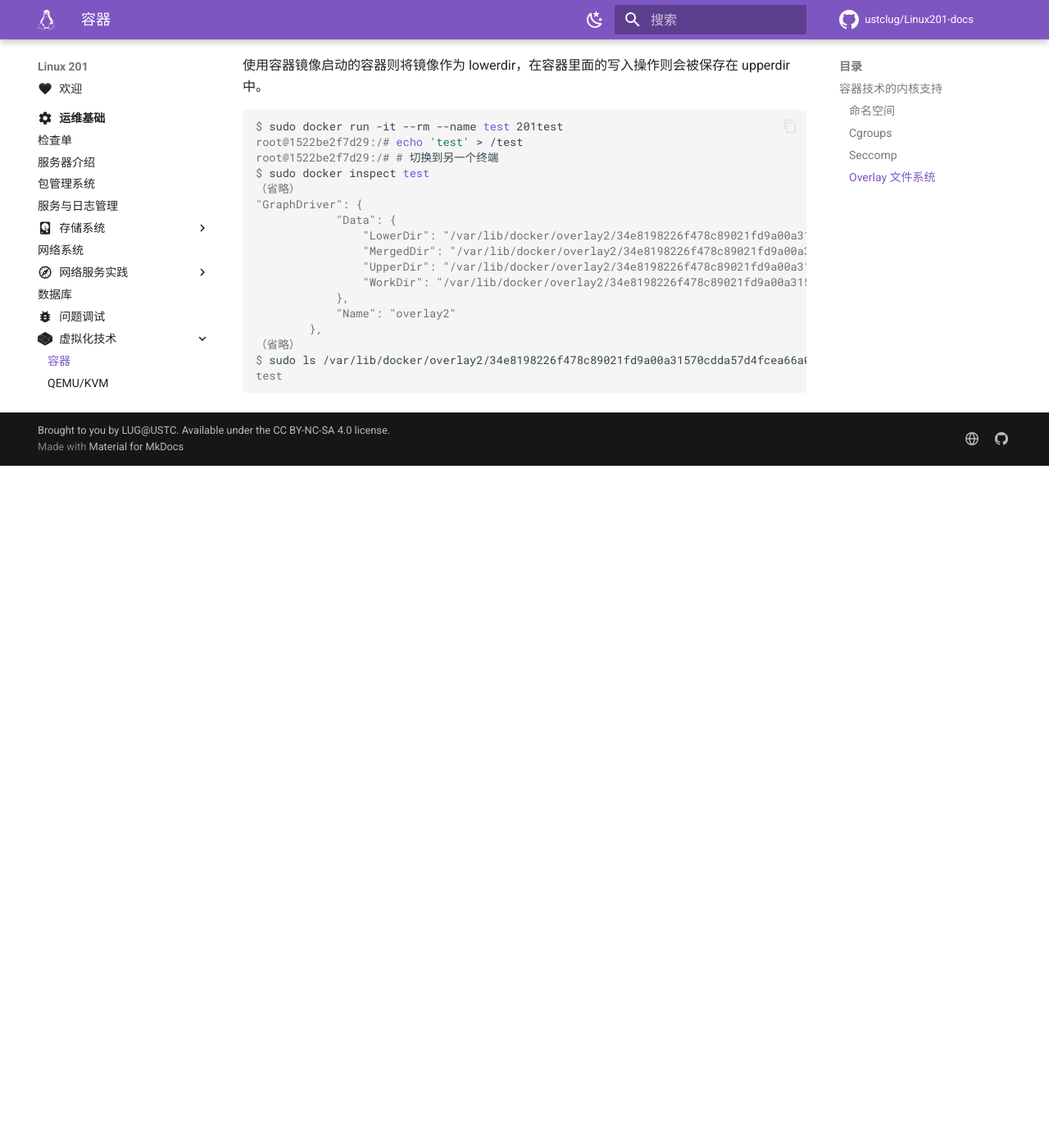
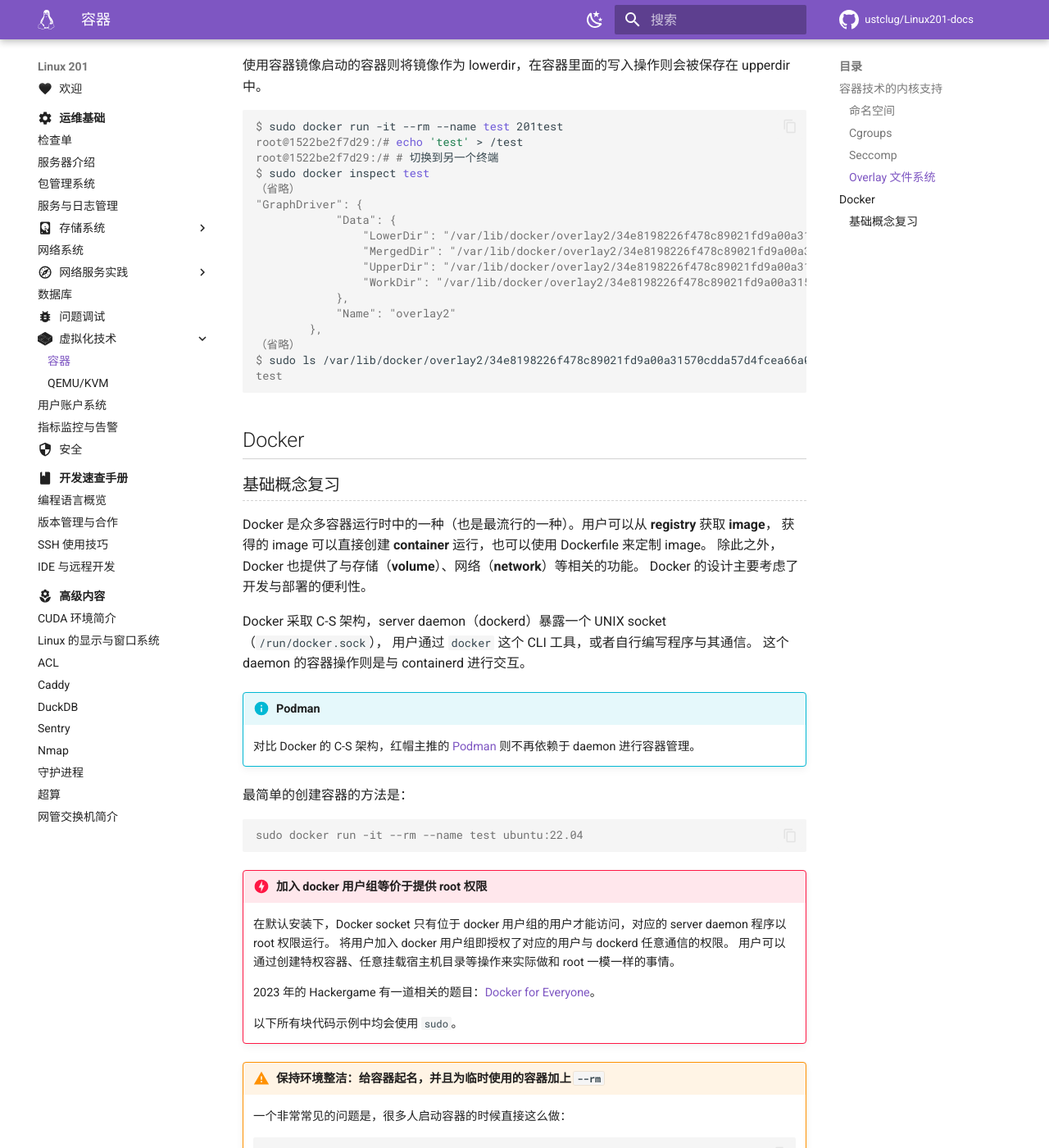
Before and after one commit to ustclug/Linux201-docs, an MkDocs documentation site: the page built from docs/ops/virtualization/container.md, in a window 1280 px wide and 1400 px high, scrolled down 7114 px. Shown: the whole window at 82% size. Built offline with MkDocs 1.6.1 and Material for MkDocs 9.7.7, drawn with Linux system fonts in a browser that asks for light colours; comment, search, counter and statistics services are not loaded; before the commit the page ends 7682 px from its top, so only the background shows below that; some of the changed text lies outside the part shown.

Commit message:
ops/virtualization: docker basic

````diff
--- a/docs/ops/virtualization/container.md
+++ b/docs/ops/virtualization/container.md
@@ -354,3 +354,75 @@
 $ sudo ls /var/lib/docker/overlay2/34e8198226f478c89021fd9a00a31570cdda57d4fcea66a0bb8506cf7b81dff5/diff/
 test
 ```
+
+## Docker
+
+### 基础概念复习 {#docker-basic}
+
+Docker 是众多容器运行时中的一种（也是最流行的一种）。用户可以从 **registry** 获取 **image**，
+获得的 image 可以直接创建 **container** 运行，也可以使用 Dockerfile 来定制 image。
+除此之外，Docker 也提供了与存储（**volume**）、网络（**network**）等相关的功能。
+Docker 的设计主要考虑了开发与部署的便利性。
+
+Docker 采取 C-S 架构，server daemon（dockerd）暴露一个 UNIX socket（`/run/docker.sock`），
+用户通过 `docker` 这个 CLI 工具，或者自行编写程序与其通信。
+这个 daemon 的容器操作则是与 containerd 进行交互。
+
+!!! info "Podman"
+
+    对比 Docker 的 C-S 架构，红帽主推的 [Podman](https://podman.io/) 则不再依赖于 daemon 进行容器管理。
+
+最简单的创建容器的方法是：
+
+```console
+sudo docker run -it --rm --name test ubuntu:22.04
+```
+
+!!! danger "加入 docker 用户组等价于提供 root 权限"
+
+    在默认安装下，Docker socket 只有位于 docker 用户组的用户才能访问，对应的 server daemon 程序以 root 权限运行。
+    将用户加入 docker 用户组即授权了对应的用户与 dockerd 任意通信的权限。
+    用户可以通过创建特权容器、任意挂载宿主机目录等操作来实际做和 root 一模一样的事情。
+
+    2023 年的 Hackergame 有一道相关的题目：[Docker for Everyone](https://github.com/USTC-Hackergame/hackergame2023-writeups/tree/master/official/Docker%20for%20Everyone)。
+
+    以下所有块代码示例中均会使用 `sudo`。
+
+!!! warning "保持环境整洁：给容器起名，并且为临时使用的容器加上 `--rm`"
+
+    一个非常常见的问题是，很多人启动容器的时候直接这么做：
+
+    ```console
+    sudo docker run -it ubuntu:22.04
+    ```
+
+    然后做了一些操作之后就直接退出了。这么做的后果，就是**在 `docker ps -a` 的时候，发现一大堆已经处于退出状态的容器**。
+
+    加上 `--name` 参数命名，可以帮助之后判断容器的用途；加上 `--rm` 参数则会在容器退出后自动删除容器。
+
+另外创建容器时非常常见的需求：
+
+- `-e KEY=VALUE`：设置环境变量
+- `-v HOST_PATH:CONTAINER_PATH`：挂载宿主机目录
+    - 相对路径需要自行加上 `$(pwd)`，像这样：`-v $(pwd)/data:/data`
+- `-p HOST_PORT:CONTAINER_PORT`：映射端口
+
+!!! danger "映射端口的安全性"
+
+    默认情况下，Docker 会自行维护 iptables 规则，并且这样的规则不受 ufw 等工具的管理。
+    这会导致暴露的端口绕过了系统的防火墙。
+
+    **如果不需要其他机器访问，使用 `-p 127.0.0.1:xxxx:xxxx`，而非 `-p xxxx:xxxx`**。
+    作为一个真实的案例，某服务器这样启动了一个 MongoDB 数据库容器：
+
+    ```console
+    sudo docker run -p 27017:27017 -tid --name mongo mongo:3.6
+    ```
+
+    过了几个月，发现程序功能不正常，再一看才发现数据被加密勒索了——万幸的是里面没有重要的内容。
+
+以及常见的容器管理命令：
+
+- `docker ps`：查看容器
+- `docker exec -it CONTAINER COMMAND`：在容器内执行命令
+- `docker inspect CONTAINER`：查看容器详细信息
````
